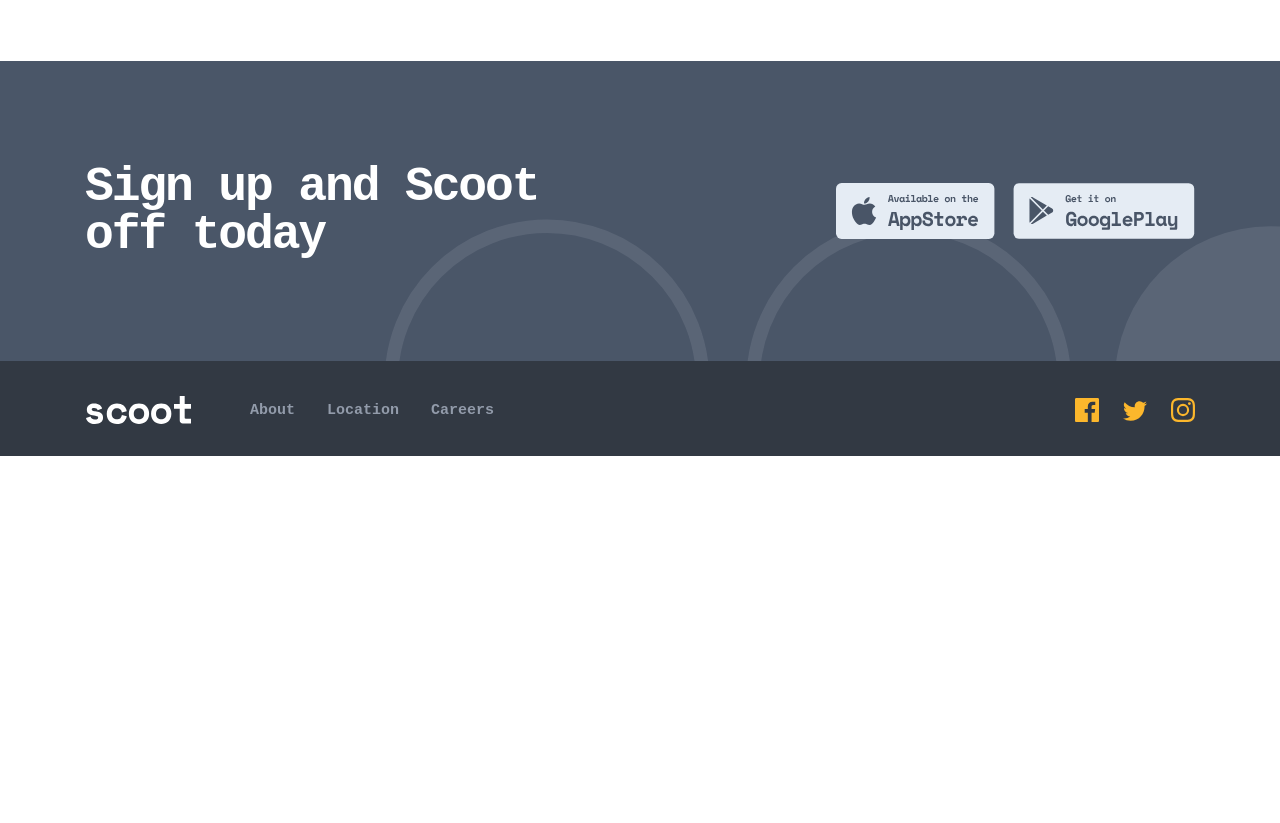
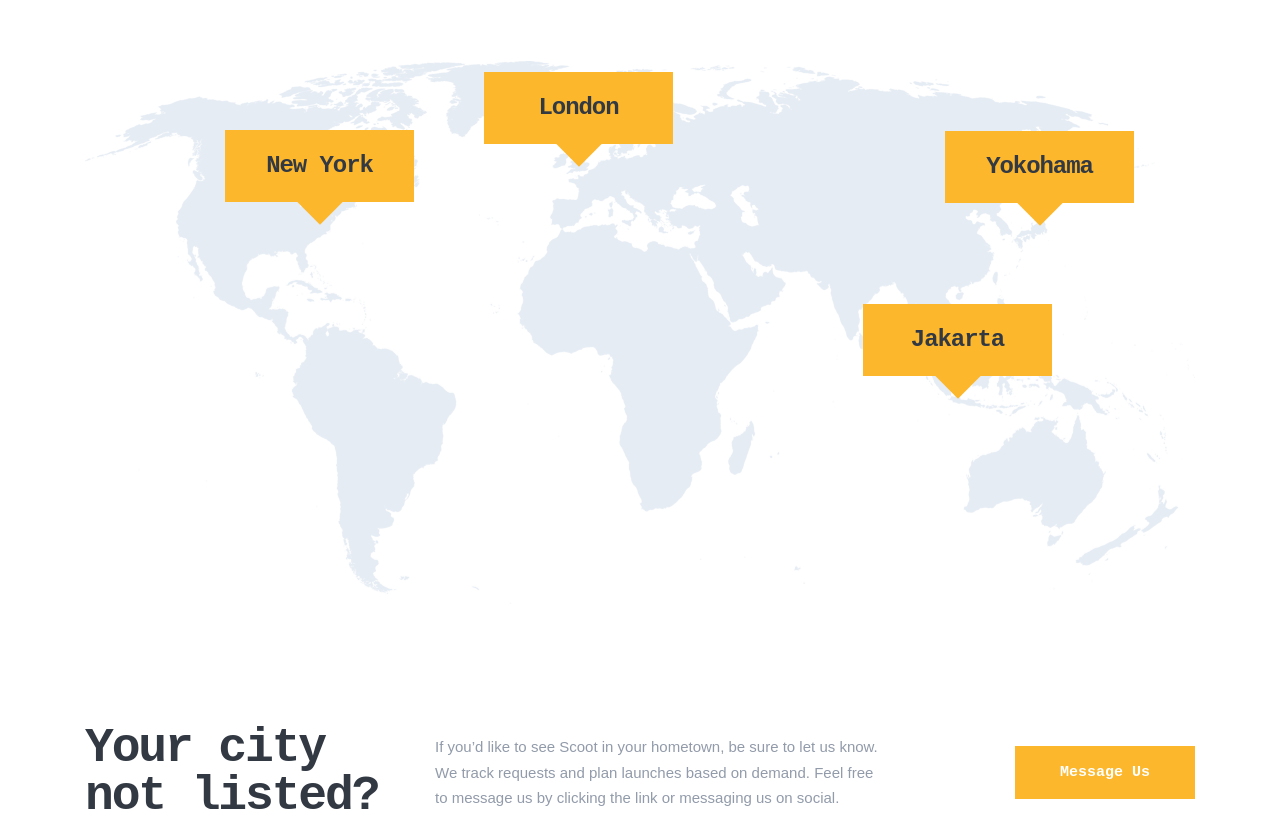
Before and after one commit to annaindistress/frontend-mentor-scoot-multi-page-website, a website built with Vite: page src/locations.html in a window 1280 px wide. Shown: the part 380-1203 px from the top of the page. Before the commit the page ends 836 px from the top, so only its background shows below. Built offline with nearby package versions, Linux system fonts and the light colour scheme; a web font is replaced by a local one.

Commit message:
Add map section

```diff
--- a/src/locations.html
+++ b/src/locations.html
@@ -44,6 +44,39 @@
         <div class="page-header__container">
           <h1 class="page-header__title">Locations</h1>
         </div>
+      </section>
+      <section class="map">
+        <h2 class="visually-hidden">Scoot is available in 4 major cities</h2>
+        <picture class="map__image">
+          <source
+            srcset="/images/map/world-map-desktop.png"
+            media="(min-width: 1200px)"
+          />
+          <source
+            srcset="/images/map/world-map-tablet.png"
+            media="(min-width: 768px)"
+          />
+          <img
+            src="/images/map/world-map-mobile.png"
+            alt="City availability map"
+            width="311"
+            height="152"
+          />
+        </picture>
+        <ul class="map__list">
+          <li class="map__item map__item--new-york">New York</li>
+          <li class="map__item map__item--london">London</li>
+          <li class="map__item map__item--jakarta">Jakarta</li>
+          <li class="map__item map__item--yokohama">Yokohama</li>
+        </ul>
+        <h3 class="map__title">Your city not listed?</h3>
+        <p class="map__text">
+          If&nbsp;you&rsquo;d like to&nbsp;see Scoot in&nbsp;your hometown,
+          be&nbsp;sure to&nbsp;let&nbsp;us know. We&nbsp;track requests and plan
+          launches based on&nbsp;demand. Feel free to&nbsp;message&nbsp;us
+          by&nbsp;clicking the link or&nbsp;messaging&nbsp;us on&nbsp;social.
+        </p>
+        <a class="map__button button" href="#">Message us</a>
       </section>
     </main>
     <footer class="footer">
--- /dev/null
+++ b/src/styles/components/map.css
@@ -0,0 +1,207 @@
+.map {
+  width: calc(100% - 64px);
+  max-width: 689px;
+  margin-block-end: 72px;
+  margin-inline: auto;
+  text-align: center;
+}
+
+.map__image {
+  display: block;
+  width: 100%;
+  height: auto;
+  margin-block-end: 40px;
+}
+
+.map__image img {
+  display: block;
+  width: 100%;
+  height: auto;
+}
+
+.map__list {
+  display: grid;
+  gap: 16px;
+  margin-block-start: 0;
+  margin-block-end: 72px;
+  padding: 0;
+  list-style: none;
+}
+
+.map__item {
+  padding-block: 22px;
+  font-family: 'Space Mono', monospace;
+  font-weight: 700;
+  font-size: 24px;
+  line-height: 1.17;
+  letter-spacing: -1.07px;
+  color: var(--dark-grey);
+  background-color: var(--yellow-light);
+}
+
+.map__title {
+  margin-block-start: 0;
+  margin-block-end: 32px;
+  font-family: 'Space Mono', monospace;
+  font-weight: 700;
+  font-size: 32px;
+  line-height: 1;
+  letter-spacing: -1.43px;
+  text-transform: capitalize;
+  color: var(--dark-grey);
+}
+
+.map__text {
+  margin-block-start: 0;
+  margin-block-end: 32px;
+}
+
+.map__button {
+  min-width: 180px;
+}
+
+@media (min-width: 768px) {
+
+  .map {
+    position: relative;
+    width: 689px;
+    margin-block-end: 120px;
+  }
+
+  .map__image {
+    margin-block-end: 64px;
+  }
+
+  .map__list {
+    display: block;
+    margin-block-end: 0;
+  }
+
+  .map__item {
+    position: absolute;
+    min-width: 120px;
+    min-height: 32px;
+    padding-block: 2px;
+    padding-inline: 30px;
+    font-size: 13px;
+    line-height: 2.15;
+    letter-spacing: -.58px;
+    background-color: var(--yellow);
+  }
+
+  .map__item::before {
+    content: '';
+    position: absolute;
+    left: calc(50% - 8px);
+    bottom: -8px;
+    display: block;
+    width: 16px;
+    height: 16px;
+    background-color: var(--yellow);
+    transform: rotate(45deg);
+  }
+
+  .map__item--new-york {
+    top: calc(25% - 106px);
+    left: calc(50% - 248px);
+  }
+
+  .map__item--london {
+    top: calc(25% - 134px);
+    left: calc(50% - 100px);
+  }
+
+  .map__item--jakarta {
+    top: calc(25% + 10px);
+    left: calc(50% + 136px);
+  }
+
+  .map__item--yokohama {
+    top: calc(25% - 96px);
+    left: calc(50% + 187px);
+  }
+
+  .map__title {
+    margin-block-end: 40px;
+    margin-inline: 80px;
+    font-size: 48px;
+    letter-spacing: -2.14px;
+  }
+
+  .map__text {
+    margin-block-end: 40px;
+    margin-inline: 40px;
+  }
+}
+
+@media (min-width: 1200px) {
+
+  .map {
+    display: grid;
+    grid-template-columns: 350px 1fr 180px;
+    align-items: center;
+    width: 1110px;
+    max-width: none;
+    text-align: start;
+  }
+
+  .map__image {
+    grid-column: 1 / span 3;
+    margin-block-end: 120px;
+  }
+
+  .map__list {
+    grid-column: 1 / span 3;
+    text-align: center;
+  }
+
+  .map__item {
+    min-width: 189px;
+    min-height: 72px;
+    padding-block: 22px;
+    padding-inline: 38px;
+    font-size: 24px;
+    line-height: 1.17;
+    letter-spacing: -1.07px;
+  }
+
+  .map__item::before {
+    left: calc(50% - 16px);
+    bottom: -16px;
+    width: 32px;
+    height: 32px;
+  }
+
+  .map__item--new-york {
+    top: calc(25% - 121px);
+    left: calc(50% - 415px);
+  }
+
+  .map__item--london {
+    top: calc(25% - 179px);
+    left: calc(50% - 156px);
+  }
+
+  .map__item--jakarta {
+    top: calc(25% + 53px);
+    left: calc(50% + 223px);
+  }
+
+  .map__item--yokohama {
+    top: calc(25% - 120px);
+    left: calc(50% + 305px);
+  }
+
+  .map__title {
+    margin-block-end: 0;
+    margin-inline-start: 0;
+    margin-inline-end: 30px;
+    text-transform: none;
+  }
+
+  .map__text {
+    margin-block-end: 0;
+    margin-inline: 0;
+    margin-inline-end: 105px;
+  }
+}
--- a/src/styles/style.css
+++ b/src/styles/style.css
@@ -12,6 +12,7 @@
 @import './components/values.css';
 @import './components/faq.css';
 @import './components/jobs.css';
+@import './components/map.css';
 @import './components/footer.css';
 
 :root {
```
Also changed, not shown: src/public/images/map/world-map-desktop.png (added), src/public/images/map/world-map-mobile.png (added), src/public/images/map/world-map-tablet.png (added).
